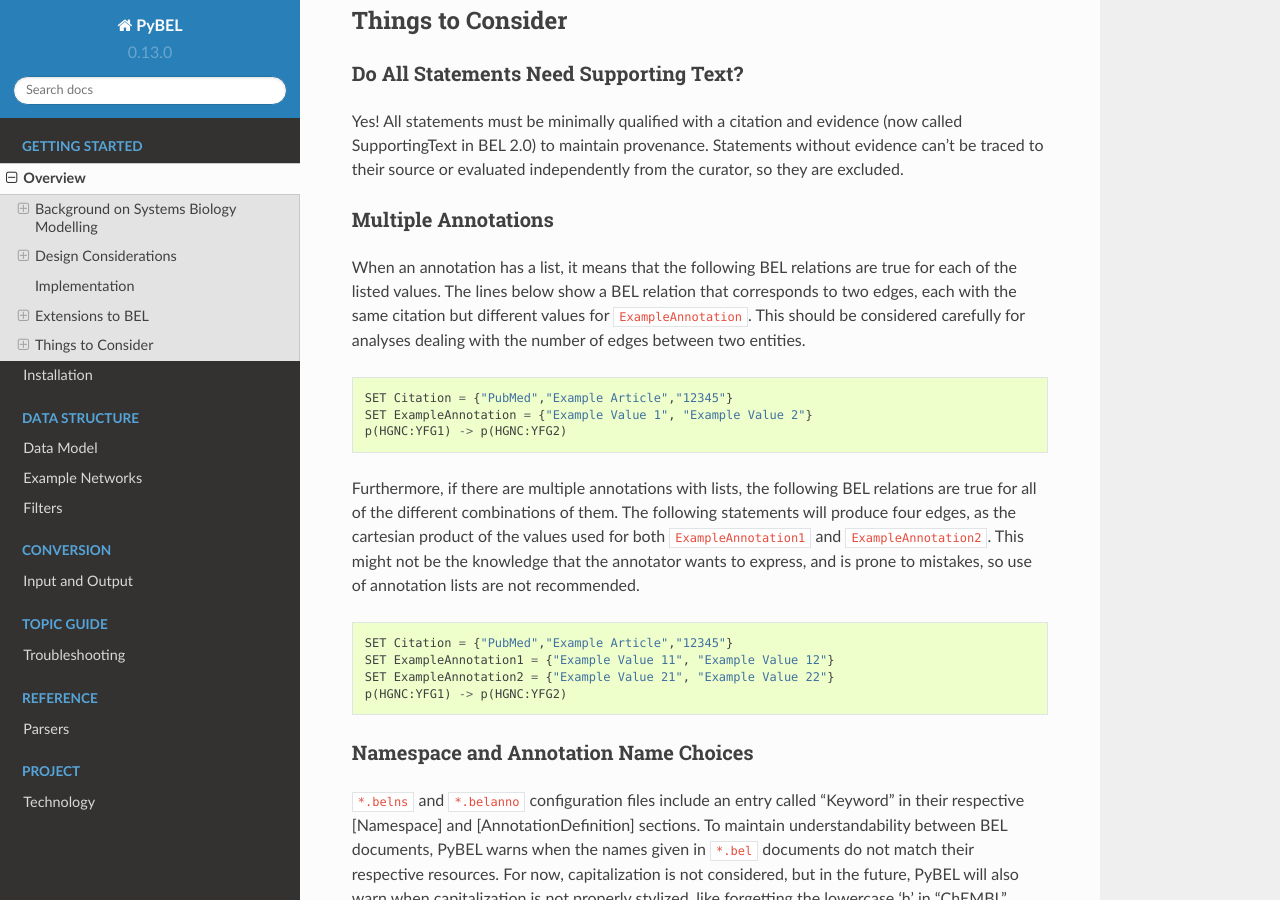
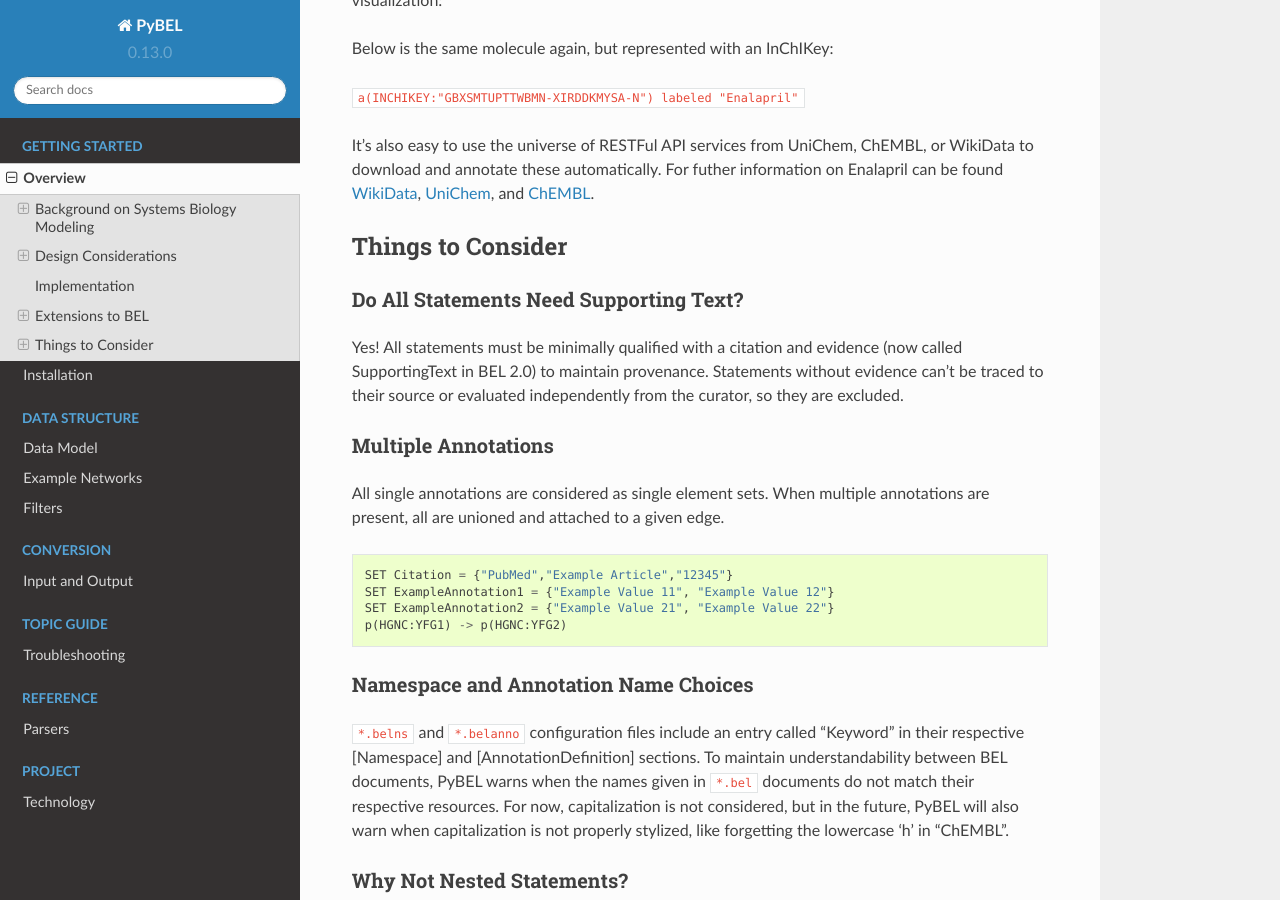
Before and after one commit to pybel/pybel, a Sphinx documentation site: the page built from docs/source/overview.rst, in a window 1280 px wide and 900 px high, scrolled down 3381 px. Built offline with Sphinx 7.4.7 and the Read the Docs theme 2.0.0, drawn with Linux system fonts in a browser that asks for light colours; pages that are not in the unit, such as notebooks, are missing from menus; some of the changed text lies outside the part shown.

Commit message:
Update overview text
some of this was out of date

```diff
--- a/docs/source/overview.rst
+++ b/docs/source/overview.rst
@@ -1,21 +1,17 @@
 Overview
 ========
-
-Background on Systems Biology Modelling
----------------------------------------
-
+Background on Systems Biology Modeling
+--------------------------------------
 Biological Expression Language (BEL)
 ~~~~~~~~~~~~~~~~~~~~~~~~~~~~~~~~~~~~
 Biological Expression Language (BEL) is a domain specific language that enables the expression of complex molecular
 relationships and their context in a machine-readable form. Its simple grammar and expressive power have led to its
-successful use to describe
-complex disease networks with several thousands of relationships. For a detailed explanation, see the
-BEL `1.0 <http://openbel.org/language/version_1.0/bel_specification_version_1.0.html>`_ and
+successful use to describe complex disease networks with several thousands of relationships. For a detailed
+explanation, see the BEL `1.0 <http://openbel.org/language/version_1.0/bel_specification_version_1.0.html>`_ and
 `2.0 <http://openbel.org/language/version_2.0/bel_specification_version_2.0.html>`_ specifications.
 
 OpenBEL Links
 ~~~~~~~~~~~~~
-
 - OpenBEL on `Google Groups <https://groups.google.com/forum/#!forum/openbel-discuss>`_
 - OpenBEL `Wiki <https://wiki.openbel.org/>`_
 - OpenBEL on `GitHub <https://github.com/OpenBEL>`_
@@ -38,7 +34,6 @@
 forked and updated at https://github.com/pybel/resource-generator to reflect the most recent versions of the underlying
 namespaces. The files are now distributed using the Fraunhofer SCAI
 `Artifactory server <https://arty.scai.fraunhofer.de/artifactory/bel/>`_.
-
 
 Generating New Namespaces
 ~~~~~~~~~~~~~~~~~~~~~~~~~
@@ -146,21 +151,8 @@
 
 Multiple Annotations
 ~~~~~~~~~~~~~~~~~~~~
-When an annotation has a list, it means that the following BEL relations are true for each of the listed values.
-The lines below show a BEL relation that corresponds to two edges, each with the same citation but different values
-for :code:`ExampleAnnotation`. This should be considered carefully for analyses dealing with the number of edges
-between two entities.
-
-.. code::
-
-    SET Citation = {"PubMed","Example Article","12345"}
-    SET ExampleAnnotation = {"Example Value 1", "Example Value 2"}
-    p(HGNC:YFG1) -> p(HGNC:YFG2)
-
-Furthermore, if there are multiple annotations with lists, the following BEL relations are true for all of the
-different combinations of them. The following statements will produce four edges, as the cartesian product of the values
-used for both :code:`ExampleAnnotation1` and :code:`ExampleAnnotation2`. This might not be the knowledge that the
-annotator wants to express, and is prone to mistakes, so use of annotation lists are not recommended.
+All single annotations are considered as single element sets. When multiple annotations are present, all are unioned
+and attached to a given edge.
 
 .. code::
 
@@ -254,7 +246,7 @@
 Current bel2rdf serialization tools build URLs with the OpenBEL Framework domain as a namespace, rather than respect
 the original namespaces of original entities. This does not follow the best
 practices of the semantic web, where URL’s representing an object point to a real page with additional information.
-For example, UniProt Knowledge Base does an exemplary job of this. Ultimately, using non-standard URL’s makes
+For example, UniProt does an exemplary job of this. Ultimately, using non-standard URLs makes
 harmonizing and data integration difficult.
 
 Additionally, the RDF format does not easily allow for the annotation of edges. A simple statement in BEL that one
```
Also changed, not shown: other parts of docs/source/overview.rst (+10 -0 lines).
